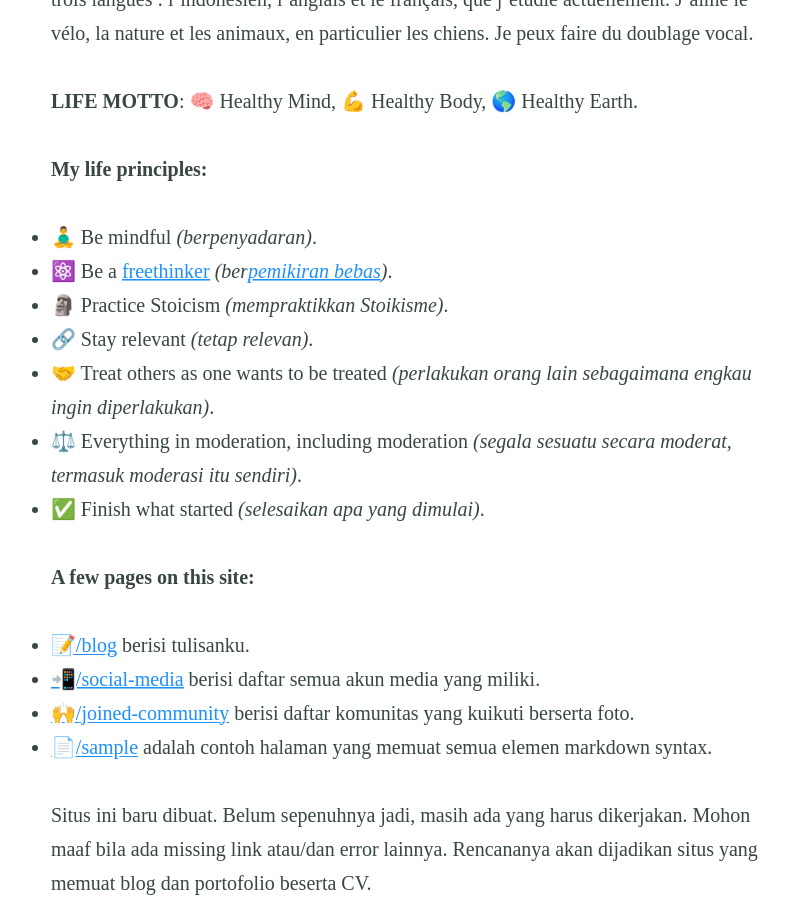
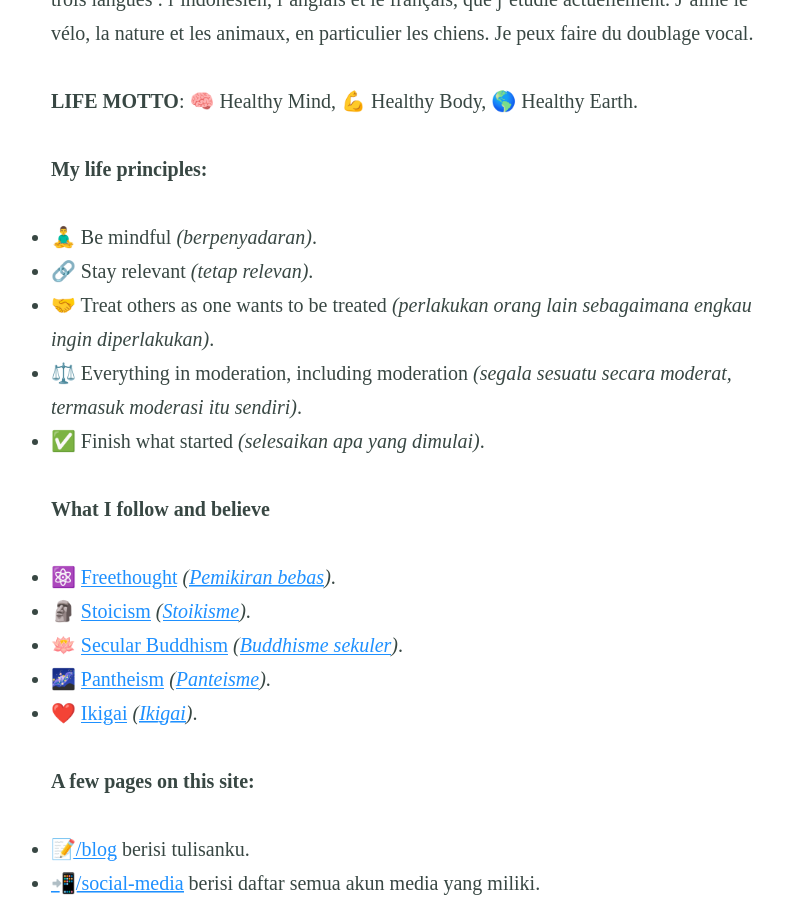
Before and after one commit to yudhaharton/yudhaharton.github.io, a Jekyll site: the page built from index.md, in a window 1280 px wide and 900 px high, scrolled down 631 px. Shown: the whole window, without its empty margins (232-1021 px from the left). Built offline with Jekyll 4.4.1, drawn with Linux system fonts in a browser that asks for light colours; some web fonts are replaced.

Commit message:
Update index.md

```diff
--- a/index.md
+++ b/index.md
@@ -13,12 +13,17 @@ Bienvenue. Salut, comment ça va ? Je m'appelle **Yudha Harton**. Je suis né et
 
 **My life principles:**
 - 🧘‍♂️ Be mindful _(berpenyadaran)_.
-- ⚛️ Be a [freethinker](https://en.wikipedia.org/wiki/Freethought) _(ber[pemikiran bebas](https://id.wikipedia.org/wiki/Pemikiran_bebas))_.
-- 🗿 Practice Stoicism _(mempraktikkan Stoikisme)_.
 - 🔗 Stay relevant _(tetap relevan)_.
 - 🤝 Treat others as one wants to be treated _(perlakukan orang lain sebagaimana engkau ingin diperlakukan)_.
 - ⚖️ Everything in moderation, including moderation _(segala sesuatu secara moderat, termasuk moderasi itu sendiri)_.
 - ✅ Finish what started _(selesaikan apa yang dimulai)_.
+
+**What I follow and believe**
+- ⚛️ [Freethought](https://en.wikipedia.org/wiki/Freethought) _([Pemikiran bebas](https://id.wikipedia.org/wiki/Pemikiran_bebas))_.
+- 🗿 [Stoicism](https://en.wikipedia.org/wiki/Stoicism) _([Stoikisme](https://id.wikipedia.org/wiki/Stoikisme))_.
+- 🪷 [Secular Buddhism](https://en.wikipedia.org/wiki/Secular_Buddhism) _([Buddhisme sekuler](https://id.wikipedia.org/wiki/Buddhisme_sekuler))_.
+- 🌌 [Pantheism](https://en.wikipedia.org/wiki/Pantheism) _([Panteisme](https://id.wikipedia.org/wiki/Panteisme))_.
+- ❤️ [Ikigai](https://en.wikipedia.org/wiki/Ikigai) _([Ikigai](https://id.wikipedia.org/wiki/Ikigai))_.
 
 **A few pages on this site:**
 - [📝/blog](/blog) berisi tulisanku.
```
